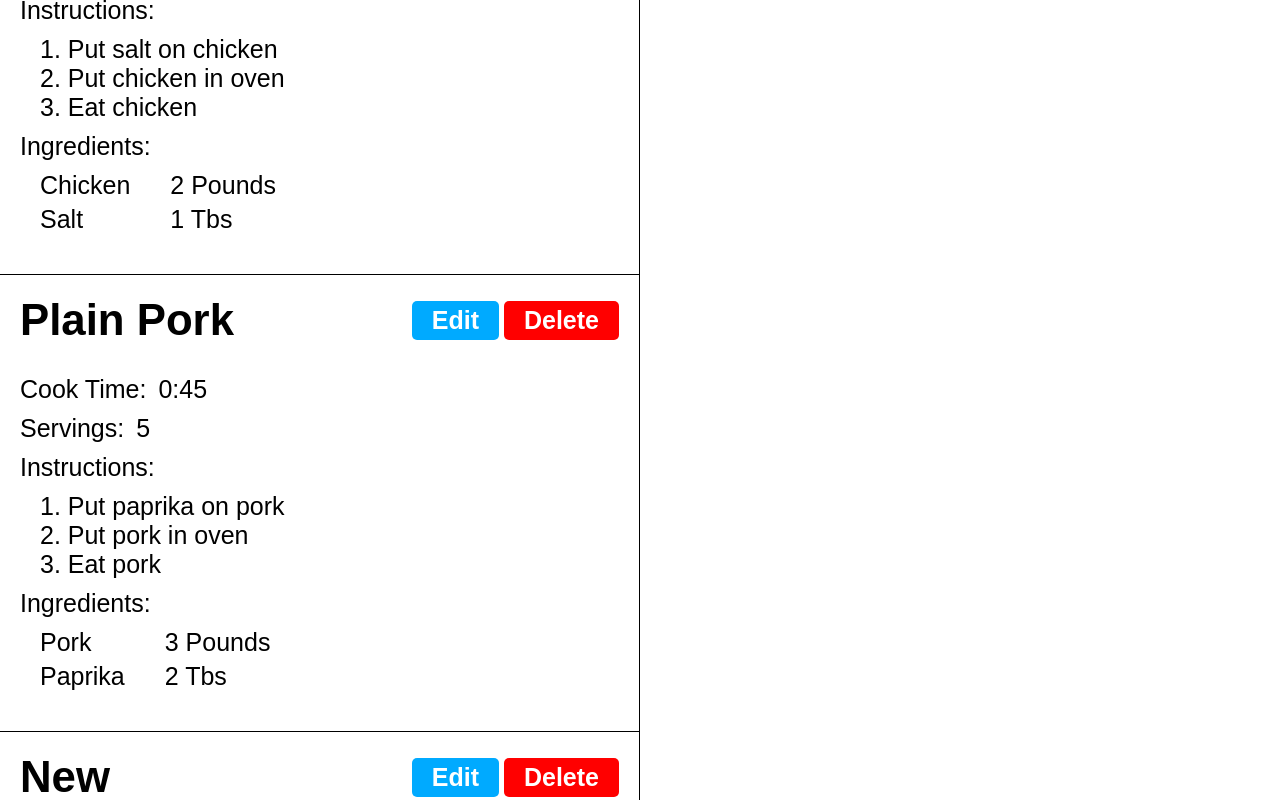
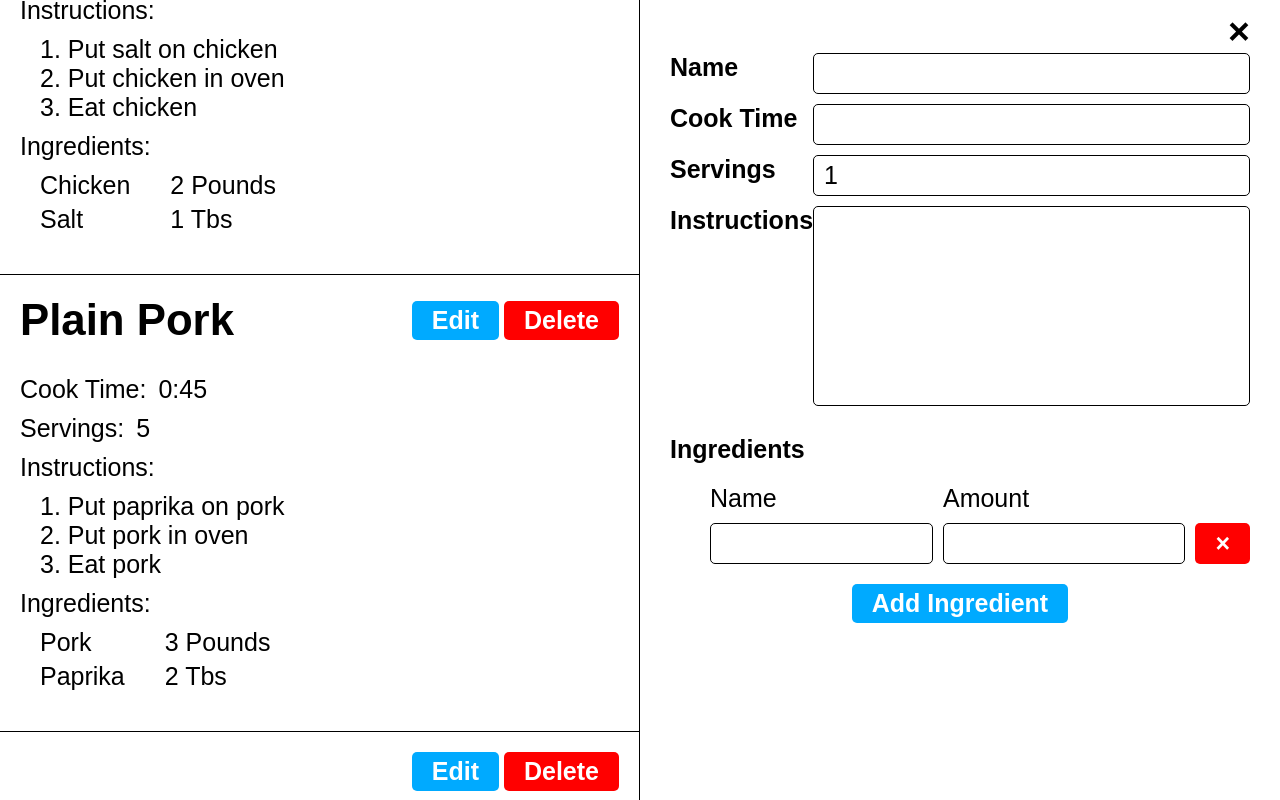
Before and after one commit to Vytautasragaisis07/react-intro, a React (Create React App) app: page / in a window 1280 px wide. Both pictures are taken after a click on the button "Add Recipe". Shown: the part 182-982 px from the top of the page. Built offline with nearby package versions, Linux system fonts and the light colour scheme.

Commit message:
first commit

```diff
--- a/src/components/App.jsx
+++ b/src/components/App.jsx
@@ -10,7 +10,8 @@
 function App() {
   const [selectedRecipeId, setSelectedRecipeId] = useState()
   const [recipes, setRecipes] = useState(sampleRecipes)
-  const selectedRecipe = recipes.find(recipe => recipe.id === selectedRecipeId)
+  const selectedRecipe = recipes.find(recipe => recipe.id ===
+      selectedRecipeId)
 
   useEffect(() => {
     const recipeJSON = localStorage.getItem(LOCAL_STORAGE_KEY)
@@ -36,25 +37,30 @@
   function handleRecipeAdd() {
     const newRecipe= {
       id: uuidv4(),
-      name: 'New',
+      name: '',
       servings: 1,
-      cookTime: '1:00',
-      instructions: 'Instr.',
+      cookTime: '',
+      instructions: '',
       ingredients: [
-        {id: uuidv4(), name: 'Name', amount: '1 Tbs'}
+        {id: uuidv4(), name: '', amount: ''}
       ]
     }
+    setSelectedRecipeId(newRecipe.id)
     setRecipes([...recipes, newRecipe])
   }
 
+
   function handleRecipeChange(id, recipe) {
     const newRecipes = [...recipes]
-    const index = newRecipes.findIndex(r => recipe.id === id)
+    const index = newRecipes.findIndex(r => r.id === id)
     newRecipes[index] = recipe
     setRecipes(newRecipes)
   }
 
   function handleRecipeDelete(id) {
+    if (selectedRecipeId != null && selectedRecipeId === id){
+      setSelectedRecipeId(undefined)
+    }
     setRecipes(recipes.filter(recipe => recipe.id !== id))
   }
 
--- a/src/components/RecipeEdit.jsx
+++ b/src/components/RecipeEdit.jsx
@@ -1,11 +1,40 @@
-import React from "react";
+import React, {useContext} from "react";
 import RecipeIngredientEdit from "./RecipeIngredientEdit";
+import { RecipeContext } from "./App";
+import uuidv4 from 'uuid/v4';
 
 export default function RecipeEdit({recipe}) {
+    const { handleRecipeChange, handleRecipeSelect } = useContext(RecipeContext)
+
+    function handleChange(changes) {
+        handleRecipeChange(recipe.id, { ...recipe, ...changes })
+    }
+    function handleIngredientChange(id, ingredient) {
+        const newIngredients = [...recipe.ingredients]
+        const index = newIngredients.findIndex(i => i.id === id)
+        newIngredients[index] = ingredient
+        handleChange({ ingredients: newIngredients })
+    }
+
+    function handleIngredientAdd() {
+        const newIngredient = {
+            id: uuidv4(),
+            name: '',
+            amount: ''
+        }
+        handleChange({ ingredients: [...recipe.ingredients, newIngredient]})
+    }
+
+    function handleIngredientDelete(id) {
+        handleChange({ ingredients: recipe.ingredients.filter(i => i.id !== id)})
+    }
+
     return(
         <div className="recipe-edit">
             <div className="recipe-edit__remove-button-container">
-                <button className="btn recipe-edit__remove-button">&times;</button>
+                <button className="btn recipe-edit__remove-button"
+                        onClick={() => handleRecipeSelect(undefined)}
+                >&times;</button>
             </div>
             <div className="recipe-edit__details-grid">
                 <label
@@ -18,6 +47,7 @@
                     name="name"
                     id="name"
                     value={recipe.name}
+                    onChange={e => handleChange({name: e.target.value})}
                     className="recipe-edit__input" />
                 <label
                     htmlFor="cookTime"
@@ -29,6 +59,7 @@
                     name="cookTime"
                     id="cookTime"
                     value={recipe.cookTime}
+                    onChange={e => handleChange({cookTime: e.target.value})}
                     className="recipe-edit__input" />
                 <label
                     htmlFor="servings"
@@ -41,6 +72,7 @@
                     name="servings"
                     id="servings"
                     value={recipe.servings}
+                    onChange={e => handleChange({servings: parseInt(e.target.value) || ''})}
                     className="recipe-edit__input"/>
                 <label
                     htmlFor="instructions"
@@ -50,10 +82,9 @@
                 <textarea
                     name="instructions"
                     className="recipe-edit__input"
-                    id="instructions">
-                    {recipe.instructions}
-
-                </textarea>
+                    onChange={e => handleChange({instructions: e.target.value})}
+                    value={recipe.instructions}
+                    id="instructions"/>
             </div>
             <br />
             <label className="recipe-edit__label">Ingredients</label>
@@ -64,11 +95,16 @@
                 {recipe.ingredients.map(ingredient => (
                     <RecipeIngredientEdit
                         key={ingredient.id}
+                        handleIngredientChange={handleIngredientChange}
+                        handleIngredientDelete={handleIngredientDelete}
                         ingredient={ingredient}/>
                 ))}
             </div>
             <div className="recipe-edit__add-ingredient-btn-container">
-                <button className="btn btn--primary">Add Ingredient</button>
+                <button
+                    className="btn btn--primary"
+                    onClick={() => handleIngredientAdd()}
+                >Add Ingredient</button>
             </div>
         </div>
     )
--- a/src/components/RecipeIngredientEdit.jsx
+++ b/src/components/RecipeIngredientEdit.jsx
@@ -1,19 +1,35 @@
 import React from 'react'
 
-export default function RecipeIngredientEdit({ ingredient}) {
+export default function RecipeIngredientEdit(props) {
+    const {
+        ingredient,
+        handleIngredientChange,
+        handleIngredientDelete
+    } = props
+
+    function handleChange(changes) {
+        handleIngredientChange(ingredient.id, { ...ingredient, ...changes })
+    }
+
     return(
         <>
             <input
                 className="recipe-edit__input"
                 type="text"
+                onChange={(e) => handleChange({name: e.target.value})}
                 value={ingredient.name}
             />
             <input
                 className="recipe-edit__input"
                 type="text"
+                onChange={(e) => handleChange({amount: e.target.value})}
                 value={ingredient.amount}
             />
-            <button className="btn btn--danger">&times;</button>
+            <button
+                className="btn btn--danger"
+                onClick={() => handleIngredientDelete(ingredient.id)}
+            >&times;
+            </button>
         </>
     )
 
```
